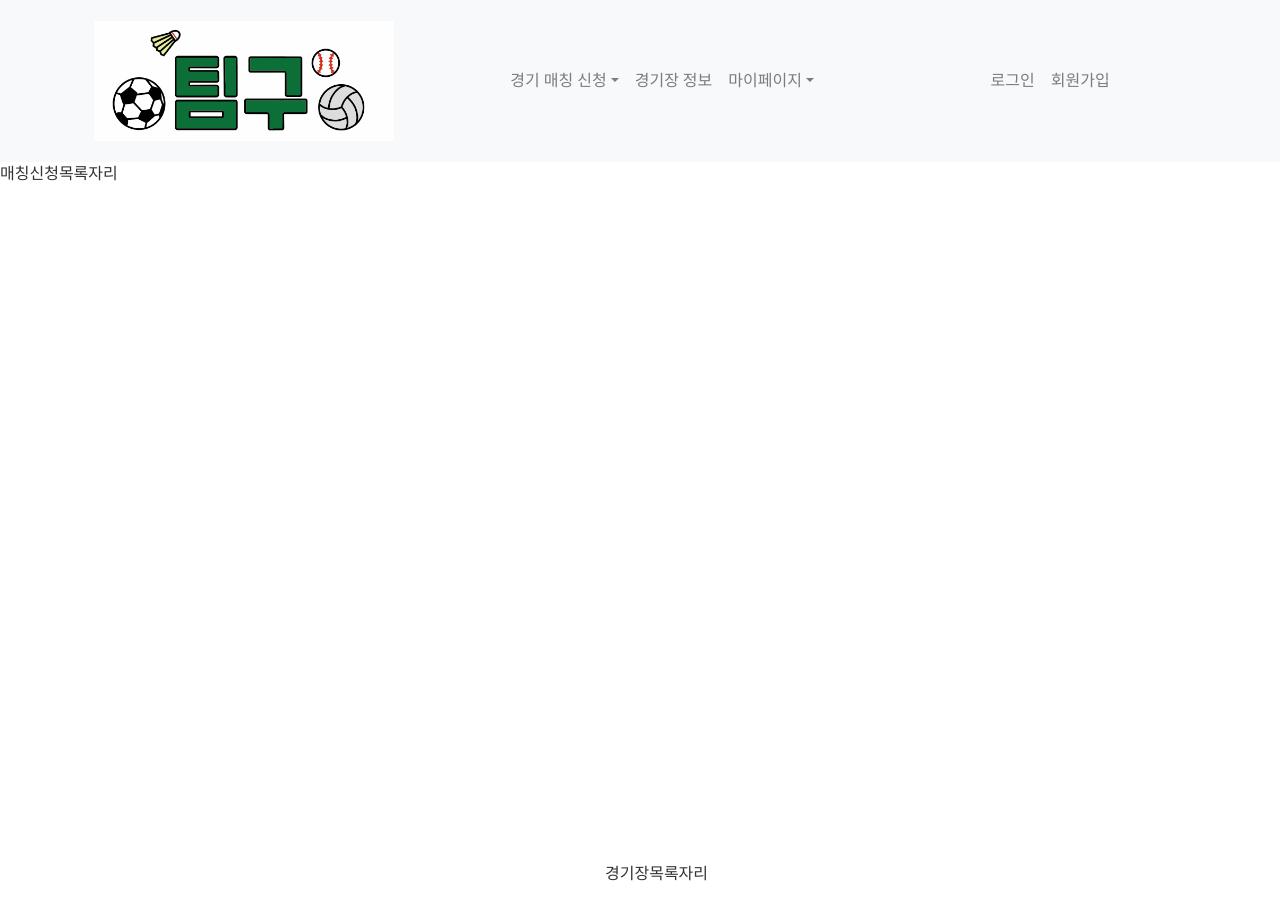
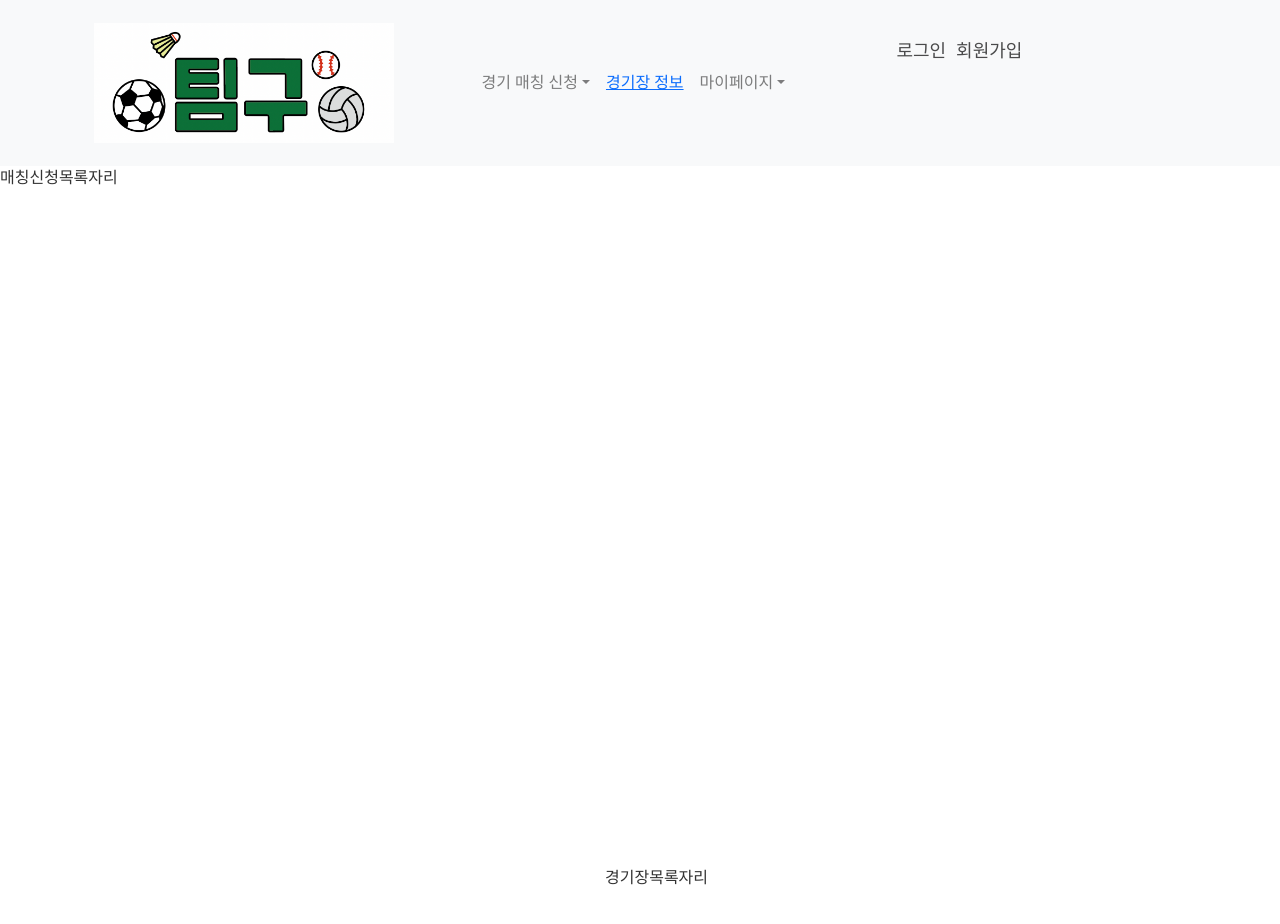
Before and after one commit to TeamGuu/TeamGuu-frontend, a React (Create React App) app in the folder capstone/: page / in a window 1280 px wide. Shown: the top 924 px of the page. Built offline with nearby package versions, Linux system fonts and the light colour scheme.

Commit message:
feat: 모든 페이지js 파일 생성 후 네비바에 링크 연결

```diff
--- a/capstone/src/App.js
+++ b/capstone/src/App.js
@@ -1,6 +1,8 @@
 import React from 'react';
 import {BrowserRouter, Route, Routes} from 'react-router-dom';
 import './App.css';
+
+//components
 import Navigation from './components/navbar/Navigation';
 
 //Pages
@@ -8,6 +10,12 @@ import MainPage from './page/MainPage';
 import JoinPage from './page/JoinPage';
 import LoginPage from './page/LoginPage';
 import FindIDPWPage from './page/FindIDPWPage';
+import CreateMatchPage from './page/CreateMatchPage';
+import MatchListPage from './page/MatchListPage';
+import StadiumListPage from './page/StadiumListPage';
+import MyInfoPage from './page/MyInfoPage';
+import TeamInfoPage from './page/TeamInfoPage';
+import CreateTeamPage from './page/CreateTeamPage';
 
 const App = (props) => {
   return (
@@ -18,6 +26,12 @@ const App = (props) => {
         <Route path='/page/LoginPage' element={<LoginPage/>}/>
         <Route path='/page/JoinPage' element={<JoinPage/>}/>
         <Route path='/page/FindIDPWPage' element={<FindIDPWPage/>}/>
+        <Route path='/page/CreateMatchPage' element={<CreateMatchPage/>}/>
+        <Route path='/page/MatchListPage' element={<MatchListPage/>}/>
+        <Route path='/page/StadiumListPage' element={<StadiumListPage/>}/>
+        <Route path='/page/MyInfoPage' element={<MyInfoPage/>}/>
+        <Route path='/page/TeamInfoPage' element={<TeamInfoPage/>}/>
+        <Route path='/page/CreateTeamPage' element={<CreateTeamPage/>}/>
       </Routes>
     </BrowserRouter>
   );
--- a/capstone/src/components/navbar/Navigation.js
+++ b/capstone/src/components/navbar/Navigation.js
@@ -1,5 +1,6 @@
 import React from "react";
 import { Container, Nav, NavDropdown, Navbar } from 'react-bootstrap';
+import {Link} from "react-router-dom";
 
 const Navigation = () => {
     return(
@@ -7,8 +8,8 @@ const Navigation = () => {
             <Container>
                 <nav className="navbar navbar-light bg-light">
                     <div className="container">
-                        <a className="navbar-brand" href="#">
-                        <img src="logo.png" alt="" width="300px" height="120px" />
+                        <a className="navbar-brand">
+                        <Link to="/"><img src="logo.png" alt="" width="300px" height="120px" /></Link>
                         </a>
                     </div>
                 </nav>
@@ -16,23 +17,37 @@ const Navigation = () => {
                 <Navbar.Collapse id="responsive-navbar-nav">
                 <Nav className="me-auto">
                     <NavDropdown title="경기 매칭 신청" id="collasible-nav-dropdown">
-                        <NavDropdown.Item href="Match/CreateMatchPage">매칭 공고 제작</NavDropdown.Item>
+                        <NavDropdown.Item>
+                            <Link to="/page/CreateMatchPage">매칭 공고 제작</Link>
+                        </NavDropdown.Item>
                         <NavDropdown.Divider />
-                        <NavDropdown.Item href="Match/MatchListPage">매칭 목록</NavDropdown.Item>
+                        <NavDropdown.Item>
+                            <Link to="/page/MatchListPage">매칭 목록</Link>
+                        </NavDropdown.Item>
                     </NavDropdown>
-                    <Nav.Link href="StadiumListPage">경기장 정보</Nav.Link>
+                    <Nav.Link>
+                        <Link to="/page/StadiumListPage">경기장 정보</Link>
+                    </Nav.Link>
                     <NavDropdown title="마이페이지" id="collasible-nav-dropdown">
-                        <NavDropdown.Item href="MyPage/MyInfoPage">내 정보</NavDropdown.Item>
+                        <NavDropdown.Item>
+                            <Link to="/page/MyInfoPage">내 정보</Link>
+                        </NavDropdown.Item>
                         <NavDropdown.Divider />
-                        <NavDropdown.Item href="MyPage/TeamInfoPage">팀 정보</NavDropdown.Item>
+                        <NavDropdown.Item>
+                            <Link to="/page/TeamInfoPage">팀 정보</Link>
+                        </NavDropdown.Item>
                         <NavDropdown.Divider />
-                        <NavDropdown.Item href="MyPage/CreateTeamPage">팀 생성</NavDropdown.Item>
+                        <NavDropdown.Item>
+                            <Link to="/page/CreateTeamPage">팀 생성</Link>
+                        </NavDropdown.Item>
                     </NavDropdown>
                 </Nav>
-                <Nav>
-                    <Nav.Link href="LoginPage">로그인</Nav.Link>
-                    <Nav.Link href="JoinPage">회원가입</Nav.Link>
-                </Nav>
+                <div className="loginJoin">
+                    <Link to="/page/LoginPage">
+                        <div className="loginBtn">로그인</div>
+                    </Link>
+                    <div className="JoinBtn">회원가입</div>
+                </div>
                 </Navbar.Collapse>
             </Container>
         </Navbar>
--- /dev/null
+++ b/capstone/src/page/CreateMatchPage.js
@@ -0,0 +1,12 @@
+import React from "react";
+
+const CreateMatchPage = (props) => {
+    return(
+        <div>
+            <h1>매칭 공고 제작 화면</h1>
+        </div>
+
+    );
+}
+
+export default CreateMatchPage;
--- /dev/null
+++ b/capstone/src/page/CreateTeamPage.js
@@ -0,0 +1,12 @@
+import React from "react";
+
+const CreateTeamPage = (props) => {
+    return(
+        <div>
+            <h1>팀 생성 화면</h1>
+        </div>
+
+    );
+}
+
+export default CreateTeamPage;
--- /dev/null
+++ b/capstone/src/page/MatchListPage.js
@@ -0,0 +1,12 @@
+import React from "react";
+
+const MatchListPage = (props) => {
+    return(
+        <div>
+            <h1>매칭 목록 화면</h1>
+        </div>
+
+    );
+}
+
+export default MatchListPage;
--- /dev/null
+++ b/capstone/src/page/MyInfoPage.js
@@ -0,0 +1,12 @@
+import React from "react";
+
+const MyInfoPage = (props) => {
+    return(
+        <div>
+            <h1>내 정보 화면</h1>
+        </div>
+
+    );
+}
+
+export default MyInfoPage;
--- /dev/null
+++ b/capstone/src/page/StadiumListPage.js
@@ -0,0 +1,12 @@
+import React from "react";
+
+const StadiumListPage = (props) => {
+    return(
+        <div>
+            <h1>경기장 목록 화면</h1>
+        </div>
+
+    );
+}
+
+export default StadiumListPage;
--- /dev/null
+++ b/capstone/src/page/TeamInfoPage.js
@@ -0,0 +1,12 @@
+import React from "react";
+
+const TeamInfoPage = (props) => {
+    return(
+        <div>
+            <h1>팀 정보 화면</h1>
+        </div>
+
+    );
+}
+
+export default TeamInfoPage;
```
